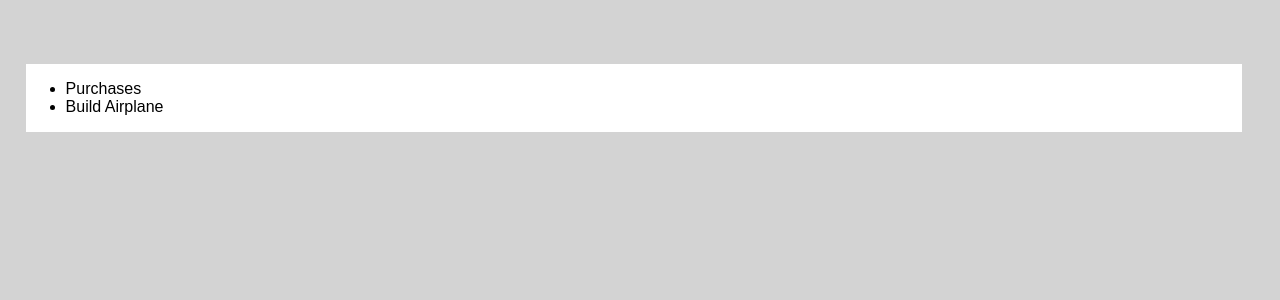
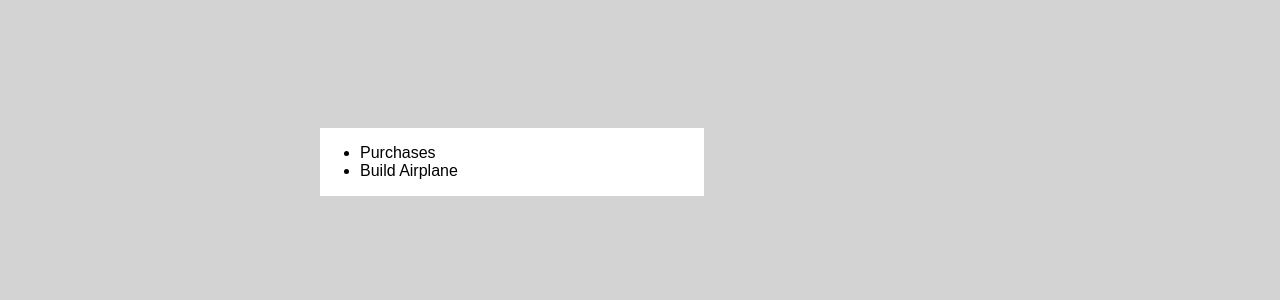
Before and after one commit to ttran9/ws_task_list_2, a React (Create React App) app: page / in a window 1280 px wide. Shown: the top 300 px of the page. Built offline with nearby package versions, Linux system fonts and the light colour scheme.

Commit message:
modifying the width of the primary container and corresponding margins.

```diff
--- a/src/stylesheets/App.css
+++ b/src/stylesheets/App.css
@@ -1,8 +1,8 @@
 div.container {
-  margin-top: 5%;
-  margin-right: 2%;
-  margin-left: 2%;
-  width: 95%;
+  margin-top: 10%;
+  margin-right: 25%;
+  margin-left: 25%;
+  width: 30%;
   float: left;
   background-color: white;
 }
```
